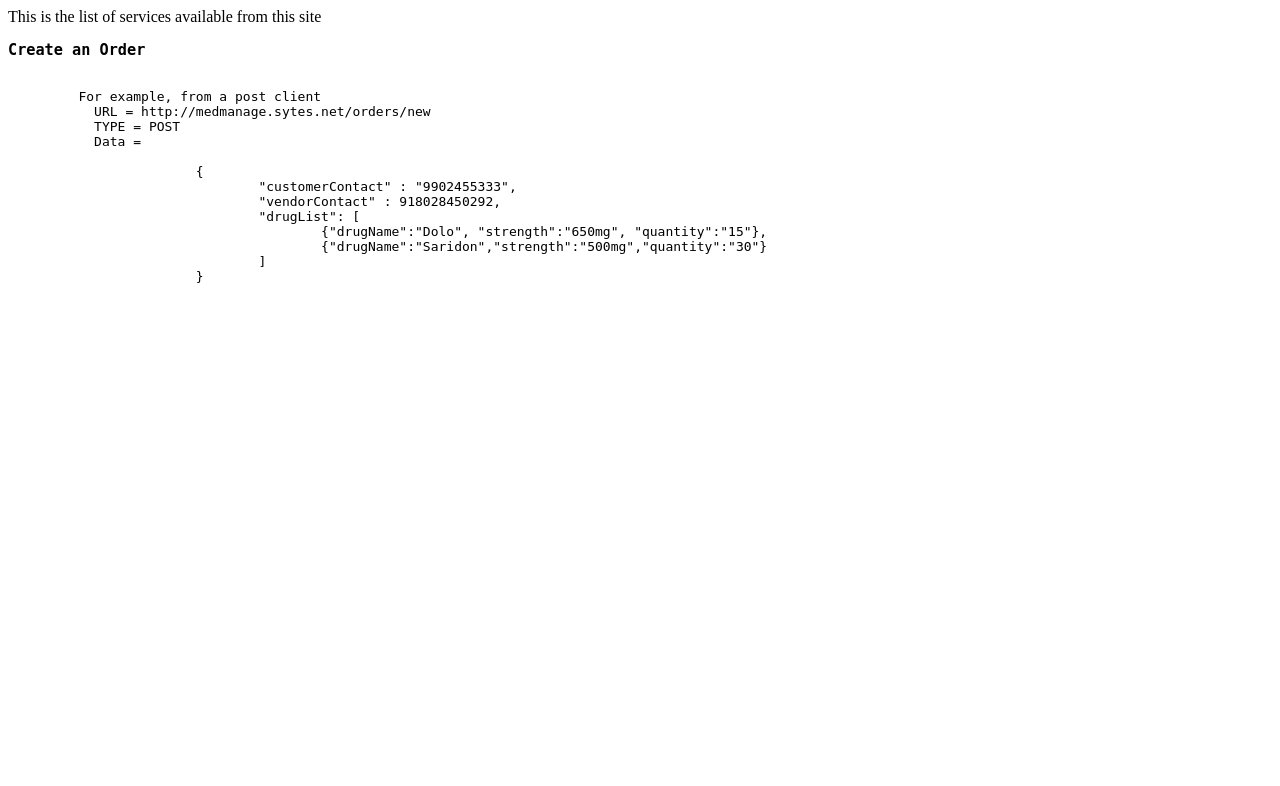
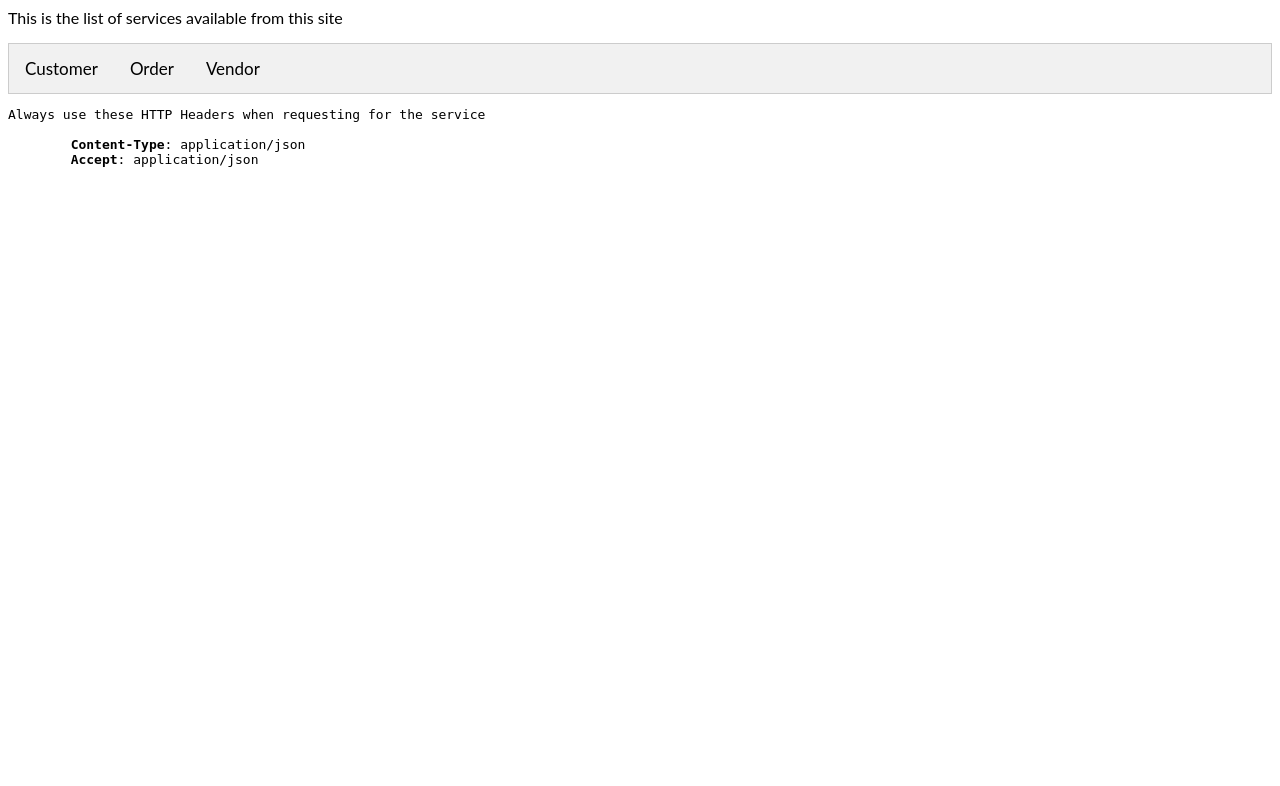
Before and after one commit to start-liberation/LiberationServer, a Node server app: page /services/index.html in a window 1280 px wide. Shown: the top 786 px of the page. Run offline with Node 20, Linux system fonts and the light colour scheme; some libraries are stand-ins or nearby versions.

Commit message:
Lat commit was only apps. This has the new vendor services and the service discovery page.

```diff
--- a/app.js
+++ b/app.js
@@ -1,4 +1,5 @@
 var express = require('express');
+var cors = require('cors');
 var db = require('./model/db');
 var path = require('path');
 var favicon = require('serve-favicon');
@@ -14,6 +15,7 @@ var prescription = require('./routes/drug/prescription');
 var orders = require('./routes/orders/orders');
 
 var app = express();
+app.use(cors());
 
 // view engine setup
 app.set('views', path.join(__dirname, 'views'));
@@ -30,7 +32,7 @@ app.use(session({secret:"samplesession", resave: true, saveUninitialized: false}
 
 app.use('/', routes);
 
-//USER ROUTES
+//Login ROUTES
 app.get('/login', customer.login);			//Login Form
 app.post('/login/:contact', customer.doLogin);		//Login action
 
@@ -41,7 +43,7 @@ app.post('/customer/update/:contact', customer.udpate);		//Update customer profi
 app.post('/customer/login/:contact', customer.doLogin);		//Login action
 
 
-//VENDORServices
+//VENDOR Services
 app.post('/vendor/new', vendor.create);	//Register new vendor
 app.get('/vendor/:contact', vendor.profile);	//Get vendor profile
 app.post('/vendor/update/:contact', vendor.udpate);		//Update vendor profile
@@ -62,6 +64,8 @@ app.post('/orders/update/:orderId', orders.update);
 app.get('/orders/customer/:customerContact', orders.byUser);
 app.get('/orders/order/:orderId', orders.byOrderId);
 app.get('/orders/customer/:contact/:status', orders.byContact);
+app.get('/orders/new', orders.getNew);
+app.get('/orders/accepted', orders.getAccepted);
 app.get('/orders/vendor/:contact/:status', orders.byContact);
 app.get('/orders/customer/:contact', orders.byContact);
 app.get('/orders/vendor/:contact', orders.byContact);
--- a/model/db.js
+++ b/model/db.js
@@ -145,7 +145,7 @@ orderSchema.statics.findByOrderId = function (orderId, callback) {
 orderSchema.statics.findByStatus = function (query, callback) {
 	console.log("params : " + JSON.stringify(query));
 	this.find(   query,
-				'orderId status',
+				'orderId status drugList',
 				{sort: 'orderId'},
 				callback);
 };
@@ -236,7 +236,7 @@ var vendorSchema = new mongoose.Schema({
 vendorSchema.statics.findByContact = function (contact, callback) {
 	this.findOne(
 	{ contact: contact },
-	'name contact email address lastLogin',
+	'name shopName contact email address lastLogin',
 	{sort: 'name'},
 	callback);
 };
--- a/package.json
+++ b/package.json
@@ -14,6 +14,7 @@
     "mongoose": "~4.4.12",
     "morgan": "~1.6.1",
     "serve-favicon": "~2.3.0",
-    "express-session": "~1.13.0"
+    "express-session": "~1.13.0",
+    "cors": "~2.8.1"
   }
 }
--- a/public/services/index.html
+++ b/public/services/index.html
@@ -1,18 +1,86 @@
 <html>
 <head>
-<title>Nedmanage Services</title>
+<title>Medmanage Services</title>
+<link rel="stylesheet" type="text/css" href="services.css" media="screen" />
+<script type="text/javascript" src="servicesdata.js" ></script>
+<script type="text/javascript" src="services.js" ></script>
 </head>
 
 <body>
-This is the list of services available from this site
+<p>This is the list of services available from this site</p>
 
+<div class="category">
+
+  <!-- Section for categories. It will appear dynamically here -->
+  <!-- For example
+  <a href="javascript:void(0)" name="customer" class="catlink" onclick="openCategory(event, 'customer')">Customer</a>
+  <a href="javascript:void(0)" name="order"    class="catlink" onclick="openCategory(event, 'order')">Order</a>
+  <a href="javascript:void(0)" name="vendor"   class="catlink" onclick="openCategory(event, 'vendor')">Vendor</a>
+  -->
+
+</div>
+
+<div id="customer_services" class="customer services">
+  <a href="javascript:void(0)" name="customer_service_create" class="customer service" onclick="openService(event, 'customer', 'create')">Create</a>
+  <a href="javascript:void(0)" name="customer_service_get" class="customer service" onclick="openService(event, 'customer', 'get')">Get</a>
+  <a href="javascript:void(0)" name="customer_service_update" class="customer service" onclick="openService(event, 'customer', 'update')">Update</a>
+  <a href="javascript:void(0)" name="customer_service_login" class="customer service" onclick="openService(event, 'customer', 'login')">Login</a>
+  <a href="javascript:void(0)" name="customer_service_delete" class="customer service" onclick="openService(event, 'customer', 'delete')">Delete</a>
+</div>
+
+<div id="order_services" class="order services">
+  <a href="javascript:void(0)" name="order_service_create" class="order service" onclick="openService(event, 'order, 'create')">Create</a>
+</div>
+
+<div id="vendor_services" class="vendor services">
+  <a href="javascript:void(0)" name="vendor_service_create" class="vendor service" onclick="openService(event, 'vendor' 'create')">Create</a>
+</div>
+
+<div id="servicedetail" class="customer servicedesc">
+  <table>
+    <tr>
+      <td class="prefix">Name</td>
+      <td class="value"><label id="name"></label><td>
+    </tr>
+
+     <tr>
+      <td class="prefix">Description</td>
+      <td class="value"><label id="desc"></label><td>
+    </tr>
+
+     <tr>
+      <td class="prefix">URL</td>
+      <td class="value"><label id="url"></label><td>
+    </tr>
+
+     <tr>
+      <td class="prefix">Method</td>
+      <td class="value"><label id="method"></label><td>
+    </tr>
+
+     <tr>
+      <td class="prefix">Data</td>
+      <td class="value"><pre><label id="data"></label></pre><td>
+    </tr>
+  </table>
+</div>
+
+<div>
 <pre>
-<h3>Create an Order</h3>
-	 For example, from a post client
-	   URL = http://medmanage.sytes.net/orders/new
-	   TYPE = POST
-	   Data =
-	   <data starts here>
+Always use these HTTP Headers when requesting for the service
+
+ 	<b>Content-Type</b>: application/json
+ 	<b>Accept</b>: application/json
+
+</pre>
+</div>
+
+<div>
+<!--
+	For example, from a REST client
+	   URL    : <label id="url">http://medmanage.sytes.net/orders/new</label>
+	   TYPE   : <label id="method">Method</label>
+	   Data   : <label id="data">
 		 	{
 				"customerContact" : "9902455333",
 				"vendorContact" : 918028450292,
@@ -21,7 +89,50 @@ This is the list of services available from this site
 	  				{"drugName":"Saridon","strength":"500mg","quantity":"30"}
 				]
 			}
-	<data ends here>
-	</pre>
+		</label>
+-->
+
+<!--
+<br/>
+<h2>Login Services</h2>
+<pre>
+<a href="#">/login</a>                      // RequiresLogin Form
+<a href="#">/login/:contact</a>             //Login action
+
+
+<h2>CUSTOMER Services</h2>
+<a href="#">/customer/new</a>               //Register new customer
+<a href="#">/customer/:contact</a>          //Get customer profile
+<a href="#">/customer/update/:contact</a>   //Update customer profile
+<a href="#">/customer/login/:contact</a>    //Login action
+
+
+<h2>VENDOR Services</h2>
+<a href="#">/vendor/new</a>	                //Register new vendor
+<a href="#">/vendor/:contact</a>            //Get vendor profile
+<a href="#">/vendor/update/:contact</a>     //Update vendor profile
+//app.post('/vendor/login/:contact</a>      //Login action
+
+<h2>USER DRUG PRESCRIPTION ROUTES</h2>
+<a href="#">/prescription/new</a>
+<a href="#">/prescription/new</a>
+<a href="#">/prescription/byuser/:contact</a>
+
+<h2>DRUG ROUTES</h2>
+<a href="#">/drug/new</a>
+<a href="#">/drug/new</a>
+
+<h2>ORDER ROUTES - DONE & TESTED</h2>
+<a href="#">/orders/new</a>
+<a href="#">/orders/update/:orderId</a>
+<a href="#">/orders/customer/:customerContact</a>
+<a href="#">/orders/order/:orderId</a>
+<a href="#">/orders/customer/:contact/:status</a>
+<a href="#">/orders/vendor/:contact/:status</a>
+<a href="#">/orders/customer/:contact</a>
+<a href="#">/orders/vendor/:contact</a>
+</pre>
+-->
+</div>
 </body>
 </html>
--- /dev/null
+++ b/public/services/services.css
@@ -0,0 +1,118 @@
+
+body {font-family: "Lato", sans-serif;}
+
+/* Style the category */
+div.category {
+    overflow: hidden;
+    border: 1px solid #ccc;
+    background-color: #f1f1f1;
+}
+
+/* Style the links inside the category */
+div.category a {
+    float: left;
+    display: block;
+    color: black;
+    text-align: center;
+    padding: 14px 16px;
+    text-decoration: none;
+    transition: 0.3s;
+    font-size: 17px;
+}
+
+/* Style a selected category */
+div.category a.catlink {
+    background-color: #f1f1f1;
+}
+
+/* Style a selected category */
+div.category a.selected {
+    background-color: #00aaaa;
+}
+
+/* Style the row of services */
+
+div.services {
+	display: none;
+    overflow: hidden;
+    border: 1px solid #ccc;
+    background-color: #f1f1f1;
+}
+
+div.services a {
+    float: left;
+    display: none;
+    color: black;
+    text-align: center;
+    padding: 14px 16px;
+    text-decoration: none;
+    transition: 0.3s;
+    font-size: 17px;
+}
+
+/* Style a selected service */
+div.services a.selected {
+    background-color: #ff00ff;
+}
+
+label {
+	background-color: #ddd;
+}
+
+/* Change background color of links on hover */
+/*
+div.category a:hover {
+    background-color: #ddd;
+}
+
+div.services a:hover {
+    background-color: #ddd;
+}
+*/
+/* Create an active/current tablink class */
+/*
+div.category a:focus, .selected {
+    background-color: #00aaaa;
+}
+
+div.services a:focus, .selected {
+    background-color: #aaa;
+}
+
+a.services a:focus, .selected {
+    background-color: #aaa;
+}
+
+a.selected {
+    background-color: #00ff00;
+}
+*/
+
+
+/* Style the Service Name */
+/*
+.service {
+    display: none;
+    padding: 0px 0px;
+    border: 1px solid #ccc;
+    border-top: none;
+}
+*/
+/* Style the Service Description */
+
+.servicedesc {
+    display: none;
+    padding: 0px 0px;
+    border: 1px solid #ccc;
+    border-top: none;
+}
+
+/* Style the Service Description */
+/*
+.servicelink {
+    display: none;
+    padding: 0px 0px;
+    border: 1px solid #ccc;
+    border-top: none;
+}
+*/
--- /dev/null
+++ b/public/services/services.js
@@ -0,0 +1,191 @@
+
+function openCategory(event, catName) {
+
+	// Categories are always Visible
+    var i, j, list, services_section, category, service, selected;
+
+ 	// UNSELECT
+ 	// Unselect all previously selected categories
+ 	selected = document.querySelectorAll("div.category a.selected");
+ 	for (i = 0; i < selected.length; i++) {
+ 		selected[i].className = selected[i].className.replace(" selected", "");
+ 	}
+
+ 	selected = document.querySelectorAll("div.services");
+    for (i = 0; i < selected.length ; i++) {
+    	selected[i].className = selected[i].className.replace(" selected", "");
+    	selected[i].style.display="none";
+    }
+
+ 	selected = document.querySelectorAll("div.services a.selected");
+    for (i = 0; i < selected.length ; i++) {
+    	selected[i].className = selected[i].className.replace(" selected", "");
+    }
+
+    // SELECT
+    // Select the category
+    event.currentTarget.className += " selected";
+
+    // Locate the category block and mark it selected
+    category = document.getElementById(catName + "_services");
+    category.style.display = "block";
+    category.className += " selected";
+
+    // Now enable the services for the current category only
+   	list = document.getElementsByClassName(catName + " service");
+	for (i = 0; i < list.length; i++) {
+		service = list[i];
+		service.style.display = "block";
+
+		// select the first service
+		if (i==0) {
+			openService(event, catName, service.innerText.toLowerCase());
+		}
+	}
+}
+
+function openService(event, catName, serviceName) {
+
+	// First hide the previously displayed service description
+ 	// Unselect all previously selected
+ 	selected = document.querySelectorAll("div.services a.selected");
+    for (i = 0; i < selected.length ; i++) {
+    	selected[i].className = selected[i].className.replace(" selected", "");
+    }
+
+    var sname, i;
+    sname = "a[name="+catName+"_service_"+serviceName+"]";
+    // Select the selected service
+  	selected = document.querySelectorAll(sname);
+  	for (i = 0; i < selected.length; i++) {
+  		selected[i].className += " selected";
+  	}
+
+    showServiceDetails(event, catName, serviceName);
+}
+
+ function loaddata() {
+ var i, j, category, service, catblock;
+
+ /*
+  			catblock = document.createElement("div");
+  			document.body.appendChild(catblock);
+  			var node = document.createAttribute("class");
+  			node.value = "category";
+  			catblock.setAttributeNode(node);
+  			*/
+  			catblock = document.getElementsByClassName("category")[0];
+
+    //<a href="javascript:void(0)" name="customer" class="catlink" onclick="openCategory(event, 'customer')">Customer</a>
+    if (catblock == null) {
+    	console.log("Could not find the categories block");
+    }
+    else {
+ 	for (i = 0; i < data.length; i++) {
+ 		category = data[i];
+ 			var a = document.createElement("a");
+ 			catblock.appendChild(a);
+  			var node = document.createAttribute("href");
+  			node.value = "javascript:void(0)";
+  			a.setAttributeNode(node);
+  			node = document.createAttribute("name");
+  			node.value = category.category;
+  			a.setAttributeNode(node);
+  			node = document.createAttribute("class");
+  			node.value = "catlink";
+  			a.setAttributeNode(node);
+  			node = document.createAttribute("onclick");
+  			node.value = "openCategory(event, \'" + category.category + "\')";
+  			a.setAttributeNode(node);
+  			a.innerText = category.category.charAt(0).toUpperCase() + category.category.slice(1);
+
+  			for (j = 0; j < category.services.length; j++) {
+ 				service = category.services[j];
+
+   				//  <a href="javascript:void(0)" name="customer_service_create" class="customer service" onclick="openService(event, 'customer', 'create')">Create</a>
+
+
+ 			}
+
+ 		}
+    }
+ }
+/*
+	{
+  		customer : [
+  			{
+  				service : {
+ 			name:"Get",
+	 		desc:"Get a Customer",
+	 		url:"http://medmanage.sytes.net:3000/customer/:contact",
+	 		method:"GET",
+	 		data:"\{\"customerContact\"\:9902455333\"\}"
+	 	},
+	 	service : {
+ 			name:"Post",
+	 		desc:"Create a Customer",
+	 		url:"http://medmanage.sytes.net:3000/customer/new",
+	 		method:"POST",
+	 		data:"\{\"customerContact\"\:9902455333\"\}"
+	 	}
+	 	]
+
+	 }
+	 ]
+};
+*/
+
+
+var services = {
+customercreate: {
+	name:"Create",
+	 desc:"Create a Customer",
+	 url:"http://medmanage.sytes.net:3000/customer/new",
+	 method:"POST",
+	 data:"a bunch of post data. Need to figure out how to escape JSON chanracters"
+
+},
+customerget : {
+	name:"Get",
+	 desc:"Get a Customer",
+	 url:"http://medmanage.sytes.net:3000/customer/:contact",
+	 method:"GET",
+	 data:"\{\"customerContact\"\:9902455333\"\}"
+}
+};
+
+function showServiceDetails(event, catName, serviceName) {
+	var element, varname, service;
+
+	varname = catName+serviceName;
+	service = services[varname];
+
+	if (service != null) {
+		document.getElementById("name").innerText = service.name;
+		document.getElementById("desc").innerText = service.desc;
+		document.getElementById("url").innerText = service.url;
+		document.getElementById("method").innerText = service.method;
+		document.getElementById("data").innerText = service.data;
+	}
+	else {
+		document.getElementById("servicedetail").className.replace(" selected", "");
+		document.getElementById("servicedetail").style.display = "none";
+
+		document.getElementById("name").innerText = "";
+		document.getElementById("desc").innerText = "";
+		document.getElementById("url").innerText = "";
+		document.getElementById("method").innerText = "";
+		document.getElementById("data").innerText = "";
+
+	}
+
+    // Now reveal the selected service
+    selected = document.getElementById("servicedetail");
+    if (selected != null) {
+    	selected.style.display = "block";
+    }
+}
+
+document.addEventListener('DOMContentLoaded', function() {
+	   loaddata();
+	}, false);
--- /dev/null
+++ b/public/services/servicesdata.js
@@ -0,0 +1,42 @@
+var data =
+  [
+  	{ "category": "customer",
+	  "services":
+	    [
+	      { "name": "create",
+	   	    "description": "Create a customer",
+	   	    "url":"http://medmanage.sytes.net:3000/customer/new",
+	 		method:"POST",
+	 		data:"\{\"customerContact\"\9902455333\"\}"
+	      },
+	      { "name": "get",
+	   	    "description": "Get customer information",
+	   	    "url":"http://medmanage.sytes.net:3000/customer/9902455333",
+	 		method:"GET",
+	 		data:""
+	      }
+	    ]
+    },
+    { "category": "order",
+      "services":
+        [
+	      { "name": "create",
+	   	    "description": "Create an order",
+	   	    "url":"http://medmanage.sytes.net:3000/orders/order/new",
+	 		method:"POST",
+	 		data:"\{\"customerContact\"\9902455333\"\}"
+	      }
+	    ]
+	 },
+    { "category": "vendor",
+      "services":
+        [
+	      { "name": "create",
+	   	    "description": "Create a vendor",
+	   	    "url":"http://medmanage.sytes.net:3000/vendor/new",
+	 		method:"POST",
+	 		data:"\{\"customerContact\"\9902455333\"\}"
+	      }
+	    ]
+	 }
+  ];
--- a/views/index.jade
+++ b/views/index.jade
@@ -4,7 +4,11 @@ block content
   h1= title
   p Welcome to #{title}
 
-  a(href="downloads/client.apk") Download Client application
+  h3 Downloads
+    br
+    a(href="downloads/client.apk") Client application
+    br
+    a(href="downloads/vendor.apk") Vendor application
   br
   br
   a(href="downloads/LiberationClient.tar.gz") Download current Client code
```
Also changed, not shown: routes/orders/orders.js (+45 -0 lines), routes/vendor/vendor.js.
